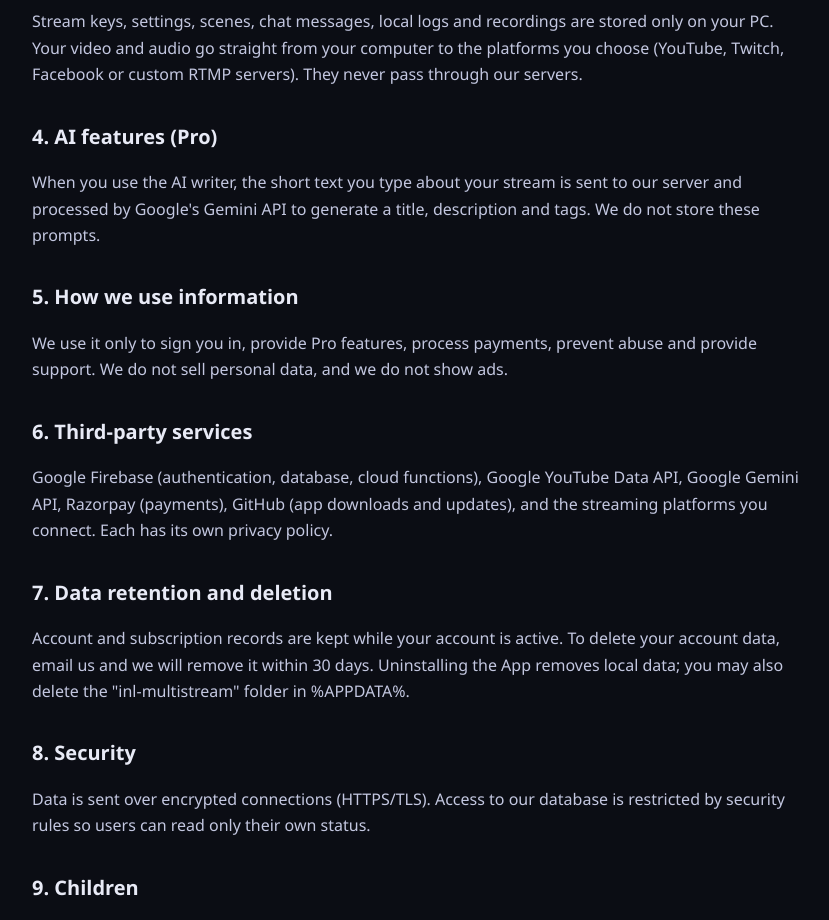
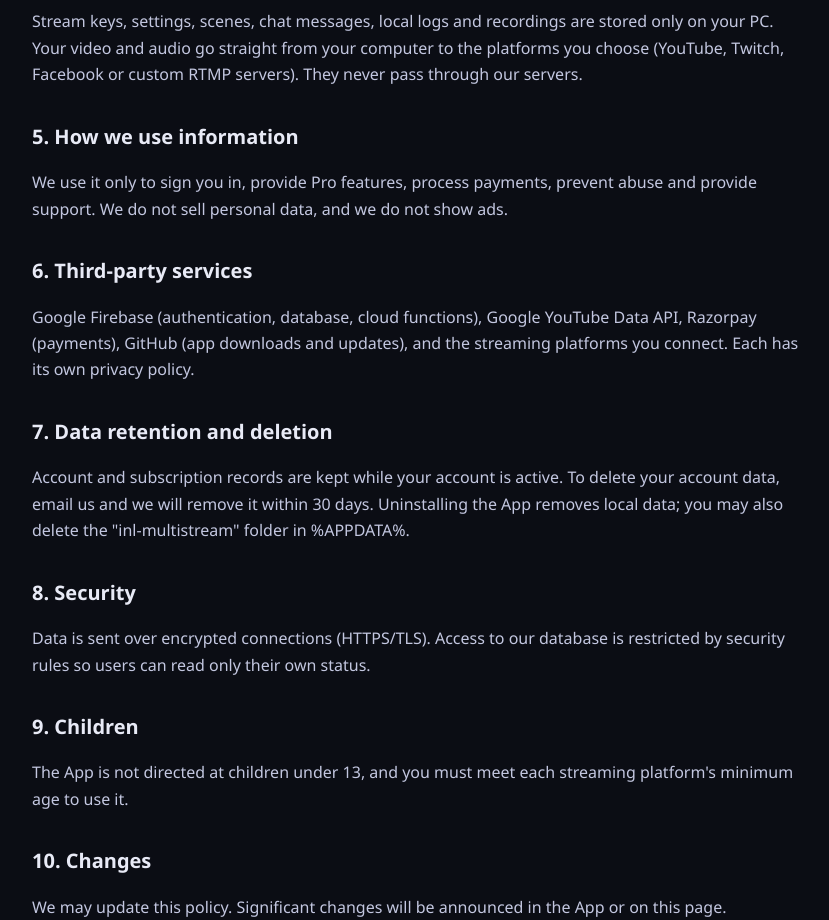
Before and after one commit to Aditya-setup/inl-multistream-releases, a plain HTML site: page privacy.html in a window 1280 px wide. Shown: the part 1080-2000 px from the top of the page, without its empty margins (218-1047 px from the left). Drawn offline with Linux system fonts and the light colour scheme.

Commit message:
Remove AI mention from privacy.html

```diff
--- a/privacy.html
+++ b/privacy.html
@@ -15,12 +15,10 @@
 <p>You can remove the App's access at any time in the App (Disconnect Account) or at <a href="https://myaccount.google.com/permissions">Google security settings</a>.</p>
 <h2>3. Data that stays on your computer</h2>
 <p>Stream keys, settings, scenes, chat messages, local logs and recordings are stored only on your PC. Your video and audio go straight from your computer to the platforms you choose (YouTube, Twitch, Facebook or custom RTMP servers). They never pass through our servers.</p>
-<h2>4. AI features (Pro)</h2>
-<p>When you use the AI writer, the short text you type about your stream is sent to our server and processed by Google's Gemini API to generate a title, description and tags. We do not store these prompts.</p>
 <h2>5. How we use information</h2>
 <p>We use it only to sign you in, provide Pro features, process payments, prevent abuse and provide support. We do not sell personal data, and we do not show ads.</p>
 <h2>6. Third-party services</h2>
-<p>Google Firebase (authentication, database, cloud functions), Google YouTube Data API, Google Gemini API, Razorpay (payments), GitHub (app downloads and updates), and the streaming platforms you connect. Each has its own privacy policy.</p>
+<p>Google Firebase (authentication, database, cloud functions), Google YouTube Data API, Razorpay (payments), GitHub (app downloads and updates), and the streaming platforms you connect. Each has its own privacy policy.</p>
 <h2>7. Data retention and deletion</h2>
 <p>Account and subscription records are kept while your account is active. To delete your account data, email us and we will remove it within 30 days. Uninstalling the App removes local data; you may also delete the "inl-multistream" folder in %APPDATA%.</p>
 <h2>8. Security</h2><p>Data is sent over encrypted connections (HTTPS/TLS). Access to our database is restricted by security rules so users can read only their own status.</p>
```
